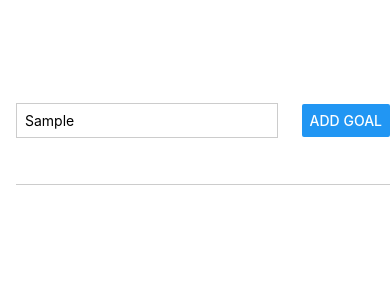
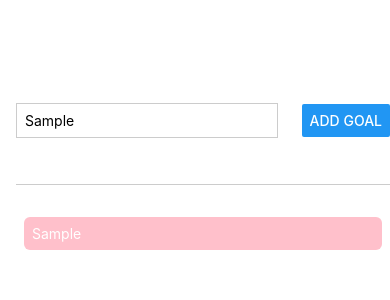
Before and after one commit to ioanagirbap33/track-goals-app-repo-RN, a React Native app: screen / in a window 390 px wide. Both pictures are taken after typing "Sample" into the empty fields and a click on the button "ADD GOAL". Shown: the top 300 px of the page. Built offline with nearby package versions, Linux system fonts and the light colour scheme.

Commit message:
Use FlatList to render the goals

```diff
--- a/App.js
+++ b/App.js
@@ -20,7 +20,7 @@ export default function App() {
   const addGoalHandler = () => {
     setCourseGoals((currentCourseGoals) => [
       ...currentCourseGoals,
-      enteredGoalText,
+      { text: enteredGoalText, id: Math.random().toString() },
     ]);
   };
   return (
@@ -34,14 +34,27 @@ export default function App() {
         <Button title="Add Goal" onPress={addGoalHandler} />
       </View>
       <View style={styles.goalsContainer}>
-        <FlatList alwaysBounceVertical={false}>
-          {courseGoals.map((goal) => (
+        <FlatList
+          data={courseGoals}
+          renderItem={(itemData) => {
+            return (
+              <View style={styles.goalItem}>
+                <Text style={styles.goalText}>{itemData.item.text}</Text>
+              </View>
+            );
+          }}
+          keyExtractor={(item, index) => {
+            return item.id;
+          }}
+          alwaysBounceVertical={false}
+        >
+          {/* {courseGoals.map((goal) => (
             <View style={styles.goalItem}>
               <Text style={styles.goalText} key={goal}>
                 {goal}
               </Text>
             </View>
-          ))}
+          ))} */}
         </FlatList>
       </View>
     </View>
```
